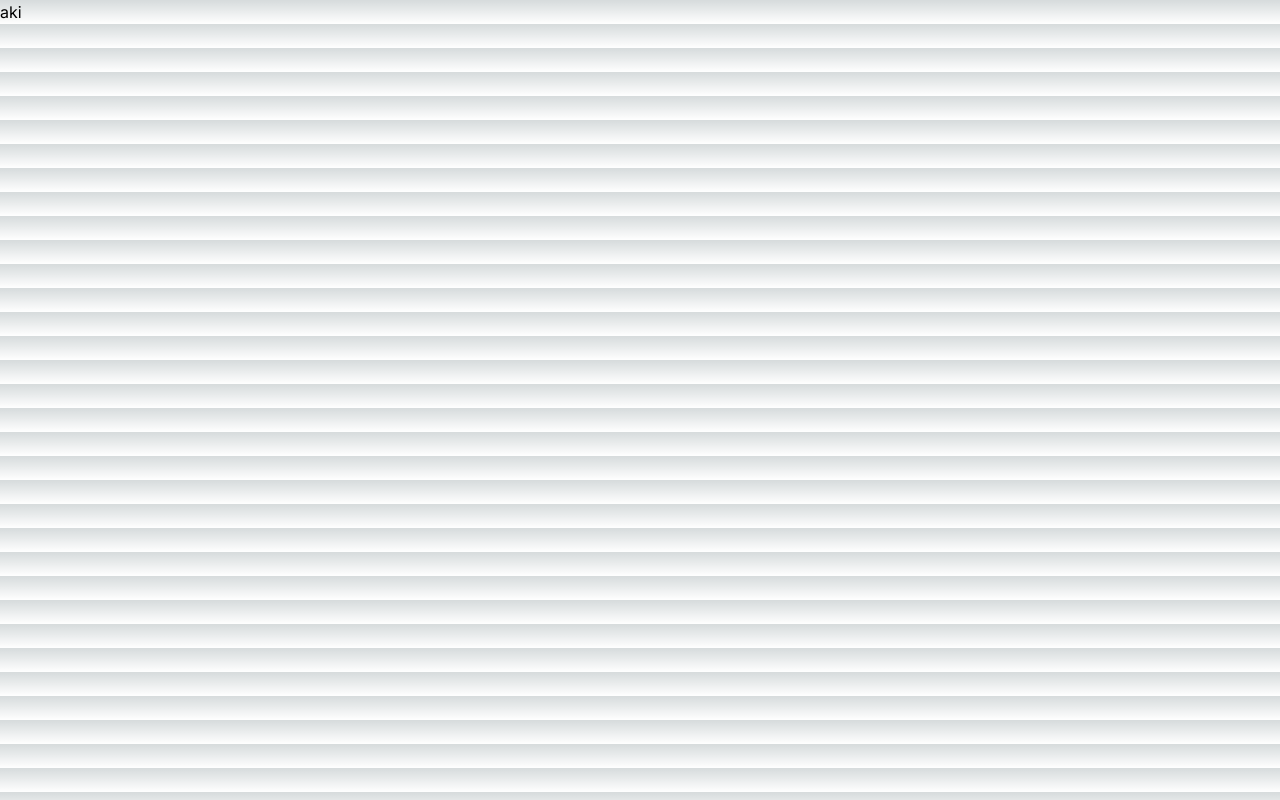
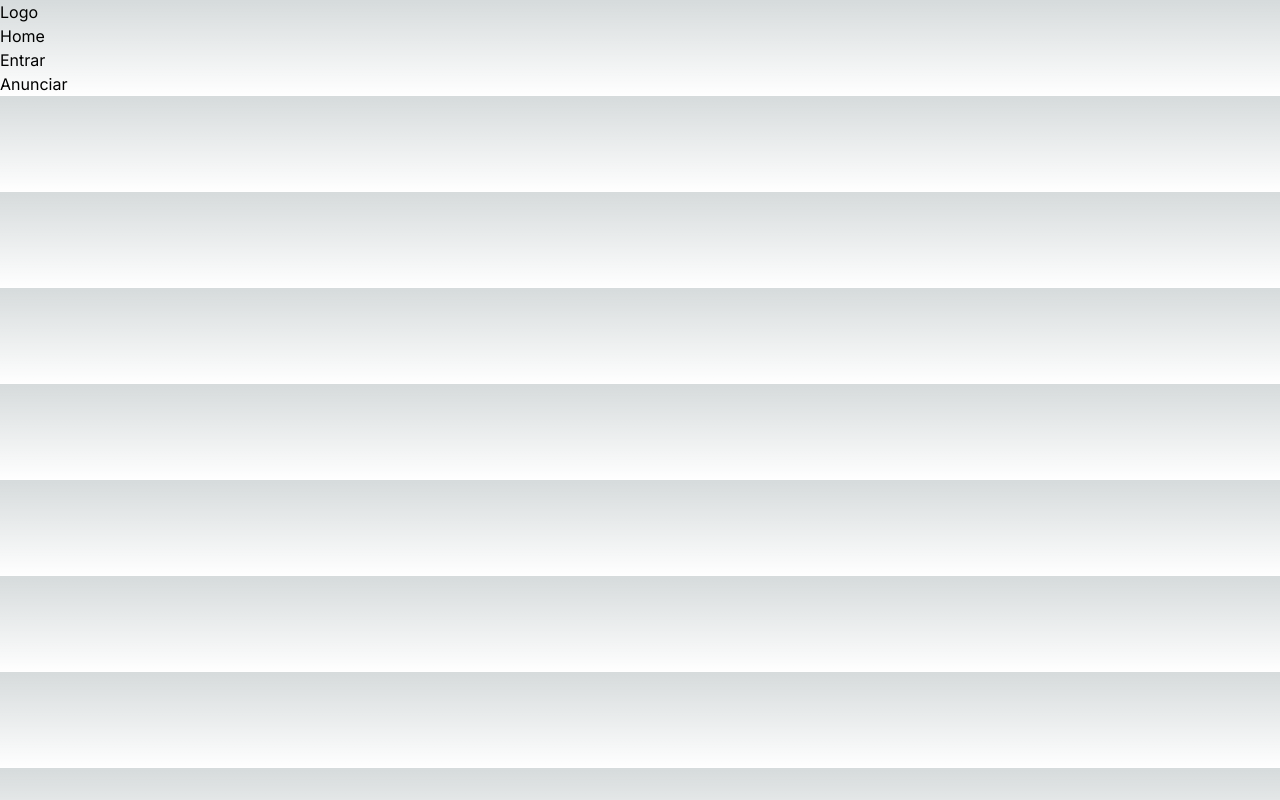
Before and after one commit to adventureandre/desapega-vendas, a Next.js app: page / in a window 1280 px wide. Built offline with nearby package versions, Linux system fonts and the light colour scheme.

Commit message:
feat: init header
iniciando a criacao do header

```diff
--- a/src/app/(home)/page.tsx
+++ b/src/app/(home)/page.tsx
@@ -1,3 +1,9 @@
+import { Header } from '@/components/Header'
+
 export default function Home() {
-  return <main>aki</main>
+  return (
+    <>
+      <Header />
+    </>
+  )
 }
--- /dev/null
+++ b/src/components/Header/index.tsx
@@ -0,0 +1,24 @@
+import Link from 'next/link'
+
+export const Header = () => {
+  return (
+    <header>
+      <div>
+        <Link href={'/'}>Logo</Link>
+      </div>
+      <nav>
+        <ul>
+          <li>
+            <Link href={'/'}>Home</Link>
+          </li>
+          <li>
+            <Link href={'/about'}>Entrar</Link>
+          </li>
+          <li>
+            <Link href={'/contact'}>Anunciar</Link>
+          </li>
+        </ul>
+      </nav>
+    </header>
+  )
+}
```
